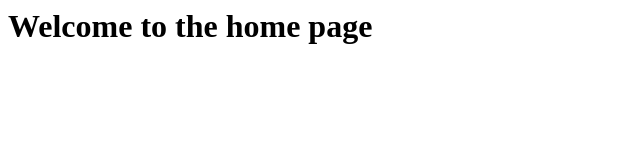
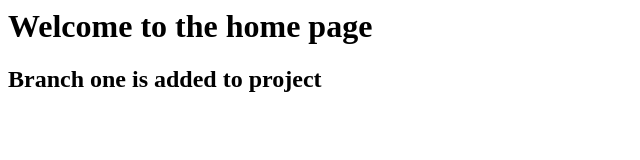
Before and after one commit to MethuCS/GithubTutorials, a plain HTML site: page RapidApplicationDevelopment/Module1/index.html in a window 1280 px wide. Shown: the whole page, without its empty margins (0-640 px from the left). Drawn offline with Linux system fonts and the light colour scheme.

Commit message:
index file have edited

```diff
--- a/RapidApplicationDevelopment/Module1/index.html
+++ b/RapidApplicationDevelopment/Module1/index.html
@@ -3,5 +3,6 @@
 	</head>
 	<body>
 	<h1> Welcome to the home page</h1>
+	<h2> Branch one is added to project </h2>
 	</body>
 </html>
```
